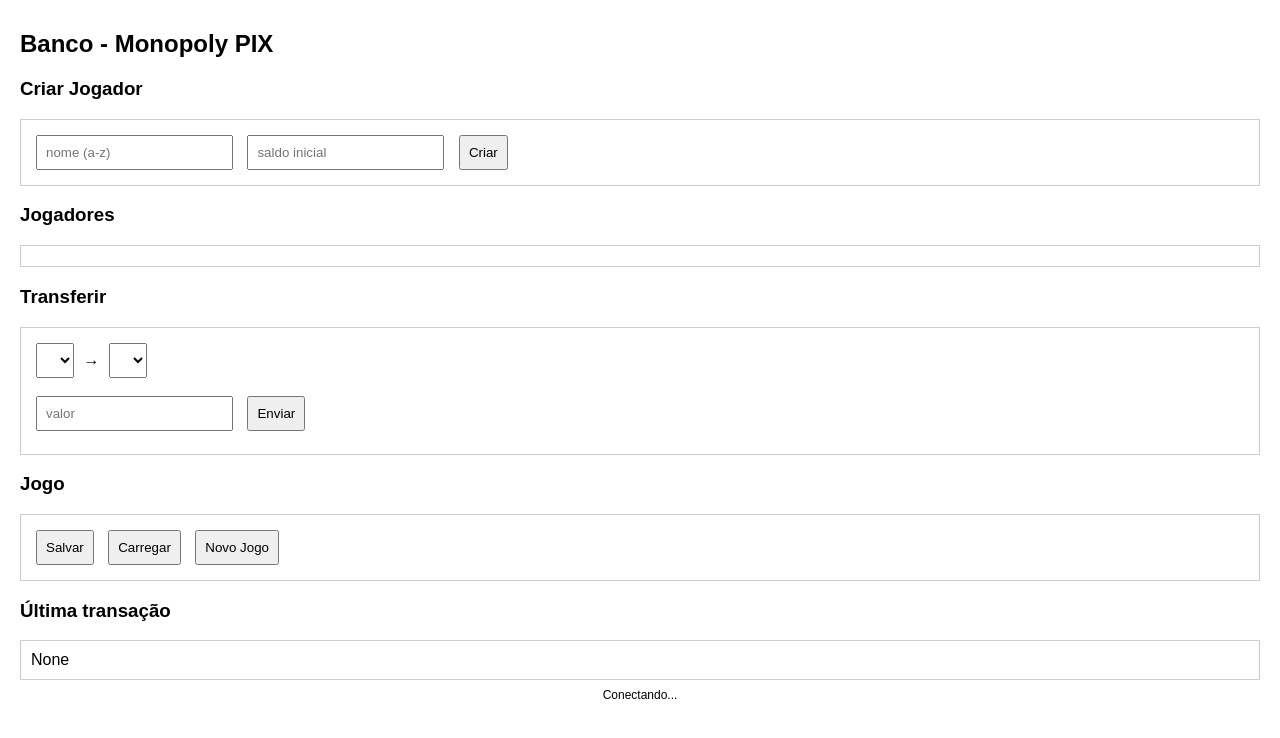
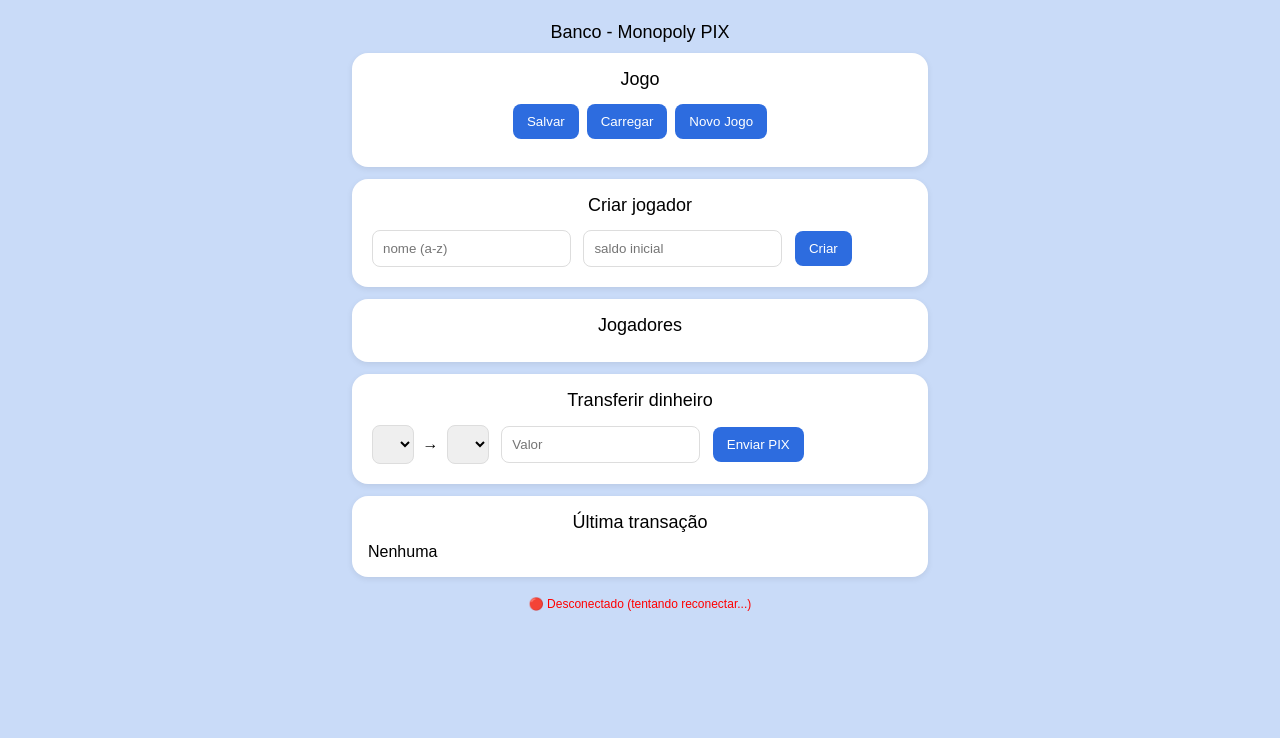
Before and after one commit to renatosouzacano/monopoly-pix, a website: page public/bank.html in a window 1280 px wide. Drawn offline with Linux system fonts and the light colour scheme.

Commit message:
corrige estado do ws e faz ajustes visuais

```diff
--- a/public/bank.html
+++ b/public/bank.html
@@ -7,28 +7,54 @@
     <style>
         body {
             font-family: Arial, sans-serif;
-            margin: 20px;
+            margin: 10px;
+            background: #c9dbf8;
+            display: flex;
+            justify-content: center;
         }
 
-        h2 {
-            margin-top: 30px;
+        .app {
+            width: 100%;
+            max-width: 600px;
+            padding: 12px;
+            box-sizing: border-box;
+        }
+
+        .card {
+            background: white;
+            border-radius: 16px;
+            padding: 16px;
+            margin-bottom: 12px;
+            box-shadow: 0 2px 6px rgba(0, 0, 0, 0.08);
         }
 
         input,
-        select,
-        button {
-            margin: 5px;
-            padding: 8px;
+        select {
+            padding: 10px;
+            margin: 4px;
+            border-radius: 8px;
+            border: 1px solid #ddd;
         }
 
-        .box {
-            border: 1px solid #ccc;
-            padding: 10px;
-            margin-top: 10px;
+        button {
+            background: #2d6cdf;
+            color: white;
+            border: none;
+            border-radius: 8px;
+            margin: 4px;
+            padding: 10px 14px;
+            cursor: pointer;
+        }
+
+        button:active {
+            transform: scale(0.98);
         }
 
         .row {
             margin-bottom: 8px;
+            display: flex;
+            justify-content: center;
+            align-items: center
         }
 
         .danger {
@@ -38,17 +64,37 @@
         .ok {
             color: green;
         }
+
+        .title {
+            text-align: center;
+            font-size: 18px;
+            margin-bottom: 10px;
+        }
     </style>
 </head>
 
 <body>
 
-    <h2>Banco - Monopoly PIX</h2>
+    <div class="app">
+        <div class="title">Banco - Monopoly PIX</div>
+
+
+        <!-- ===================== GAME CONTROL ===================== -->
+        <div class="card">
+            <div class="title">Jogo</div>
+            <div class="box">
+                <div class="row">
+                    <button onclick="saveGame()">Salvar</button>
+                    <button onclick="loadGame()">Carregar</button>
+                    <button onclick="newGame()">Novo Jogo</button>
+                </div>
+            </div>
+        </div>
+
 
         <!-- ===================== CREATE PLAYER ===================== -->
-    <h3>Criar Jogador</h3>
-
-    <div class="box">
+        <div class="card">
+            <div class="title">Criar jogador</div>
             <input id="playerName" placeholder="nome (a-z)">
             <input id="initialBalance" type="number" placeholder="saldo inicial">
             <button onclick="createPlayer()">Criar</button>
@@ -56,45 +102,29 @@
 
 
         <!-- ===================== PLAYERS LIST ===================== -->
-    <h3>Jogadores</h3>
-
+        <div class="card">
+            <div class="title">Jogadores</div>
             <div class="box" id="players"></div>
+        </div>
 
 
         <!-- ===================== TRANSFER ===================== -->
-    <h3>Transferir</h3>
-
+        <div class="card">
+            <div class="title">Transferir dinheiro</div>
             <div class="box">
-
-        <div class="row">
                 <select id="from"></select>
                 →
                 <select id="to"></select>
+                <input id="amount" type="number" placeholder="Valor">
+                <button onclick="transfer()">Enviar PIX</button>
             </div>
-
-        <div class="row">
-            <input id="amount" type="number" placeholder="valor">
-            <button onclick="transfer()">Enviar</button>
-        </div>
-
-    </div>
-
-
-    <!-- ===================== GAME CONTROL ===================== -->
-    <h3>Jogo</h3>
-
-    <div class="box">
-        <button onclick="saveGame()">Salvar</button>
-        <button onclick="loadGame()">Carregar</button>
-        <button onclick="newGame()">Novo Jogo</button>
         </div>
 
 
         <!-- ===================== LAST TRANSACTION ===================== -->
-    <h3>Última transação</h3>
-
-    <div class="box" id="lastTransaction">
-        None
+        <div class="card">
+            <div class="title">Última transação</div>
+            <div class="box" id="lastTransaction">Nenhuma</div>
         </div>
 
 
@@ -104,6 +134,8 @@
         <!-- ================== WS STATUS ===================== -->
         <div id="wsStatus" style="padding:8px;text-align:center;font-size:12px;">
             Conectando...
+        </div>
+
     </div>
 
     <script>
@@ -117,8 +149,8 @@
         // ======================================================
 
         function init() {
+            setWSStatus('connecting');
             connectWS();
-            loadState();
         }
 
 
@@ -127,20 +159,27 @@
         // ======================================================
 
         function connectWS() {
-
             ws = new WebSocket(`ws://${location.host}`);
 
+            ws.onopen = () => {
+                setWSStatus('connected');
+            };
+
             ws.onmessage = (msg) => {
-
                 const data = JSON.parse(msg.data);
-
                 if (data.type === 'GAME_STATE') {
                     state = data.payload;
                     render();
                 }
             };
 
+            ws.onerror = (err) => {
+                console.error('WebSocket error', err);
+                setWSStatus('disconnected');
+            };
+
             ws.onclose = () => {
+                setWSStatus('disconnected');
                 setTimeout(connectWS, 1000);
             };
         }
@@ -301,7 +340,7 @@
             const allTx = state.transactions || [];
 
             if (allTx.length === 0) {
-                div.innerHTML = 'None';
+                div.innerHTML = 'Nenhuma transação';
                 return;
             }
 
@@ -337,6 +376,7 @@
         }
 
         function setWSStatus(status) {
+            console.log("Status:", status)
             const el = document.getElementById('wsStatus');
             if (!el) return;
 
```
Also changed, not shown: public/player.html (+24 -25 lines). Lines whose indentation alone changed are shown as unchanged.
